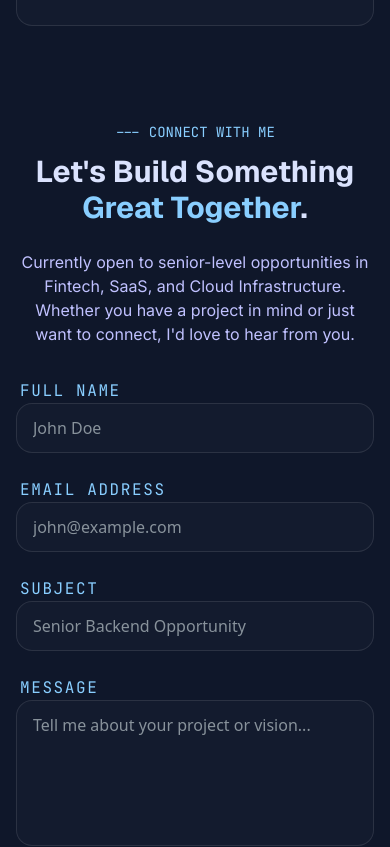
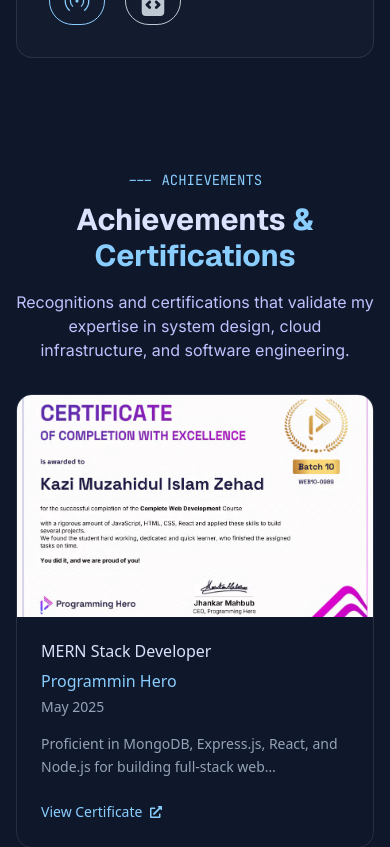
Before and after one commit to Muzahidul-Islam-Zehad/portfolio_zehad, a Next.js app: page / in a window 390 px wide. Shown: the part 5260-6107 px from the top of the page. Built offline with nearby package versions, Linux system fonts and the light colour scheme.

Commit message:
achievements added with full reposivenes and smooth scroll

```diff
--- /dev/null
+++ b/src/app/components/Achievements/Achievements.tsx
@@ -0,0 +1,71 @@
+import React from 'react'
+import { FaExternalLinkAlt } from 'react-icons/fa'
+import { FaAward } from 'react-icons/fa6'
+import Image from 'next/image'
+import Link from 'next/link'
+import { achievements } from './AchievementsData'
+export default function Achievements() {
+  return (
+    <section id="achievements" className="max-w-container-max mx-auto py-8 mt-12">
+      <div className="mb-8 text-center md:text-left">
+        <p className="font-label text-sm text-primary mb-3">
+          --- ACHIEVEMENTS
+        </p>
+        <h1 className="text-3xl md:text-5xl font-bold font-heading text-on-surface mb-4">
+          Achievements <span className="text-primary"> & Certifications</span>
+        </h1>
+        <p className="text-base font-body text-secondary mt-4">
+          Recognitions and certifications that validate my expertise in system design,
+          cloud infrastructure, and software engineering.
+        </p>
+      </div>
+
+      <div className="grid grid-cols-1 md:grid-cols-2 lg:grid-cols-3 gap-8">
+        {achievements.map((achievement) => (
+          <div
+            key={achievement.id}
+            className=" glass-card rounded-2xl overflow-hidden transition-all duration-300 border border-border-subtle"
+          >
+            {/* Certificate Image */}
+            <div className="relative aspect-16/10 overflow-hidden bg-surface-container">
+              <Image
+                src={achievement.image}
+                alt={achievement.title}
+                fill
+                className="object-cover "
+              />
+            </div>
+
+            {/* Content */}
+            <div className="p-6">
+              <h3 className="font-headline-md text-headline-md text-on-surface mb-2 leading-tight">
+                {achievement.title}
+              </h3>
+
+              <p className="text-primary font-medium mb-1">{achievement.issuer}</p>
+              <p className="text-text-muted text-sm mb-4">{achievement.date}</p>
+
+              {achievement.description && (
+                <p className="text-text-muted text-sm leading-relaxed mb-5 line-clamp-2">
+                  {achievement.description}
+                </p>
+              )}
+
+              {achievement.link && (
+                <Link
+                  href={achievement.link}
+                  target="_blank"
+                  rel="noopener noreferrer"
+                  className="inline-flex items-center gap-2 text-sm font-medium text-primary hover:text-primary-fixed transition-colors group-hover:gap-3"
+                >
+                  View Certificate
+                  <FaExternalLinkAlt className="text-xs" />
+                </Link>
+              )}
+            </div>
+          </div>
+        ))}
+      </div>
+    </section>
+  )
+}
--- /dev/null
+++ b/src/app/components/Achievements/AchievementsData.tsx
@@ -0,0 +1,22 @@
+export type Achievement = {
+  id: number;
+  title: string;
+  issuer: string;
+  date: string;
+  image: string;
+  link?: string;
+  description?: string;
+};
+
+export const achievements: Achievement[] = [
+  {
+    id: 1,
+    title: "MERN Stack Developer",
+    issuer: "Programmin Hero",
+    date: "May 2025",
+    image: "/assets/certificate-ph10.avif",
+    link: "https://drive.google.com/file/d/1RVY7gpXIPvaOF52eN4yuaD6h2ybmX72n/view?usp=sharing",
+    description: "Proficient in MongoDB, Express.js, React, and Node.js for building full-stack web applications.",
+  },
+  // Add more as needed
+];
--- a/src/app/components/ContactSection/ContactSection.tsx
+++ b/src/app/components/ContactSection/ContactSection.tsx
@@ -39,7 +39,7 @@
     };
 
     return (
-        <section id="contact" className="relative max-w-container-max mx-auto py-20">
+        <section id="contact" className="relative max-w-container-max mx-auto py-8 mt-8">
 
             <div className="flex flex-col items-center text-center md:items-start md:text-left mb-8">
                 <p className="font-label text-sm text-primary mb-3">
@@ -192,13 +192,13 @@
                             </div>
                         </Link>
 
-                        <Link href="https://twitter.com" target="_blank " className="glass-card p-[--spacing-card-padding] rounded-xl flex items-center gap-4 group">
+                        <Link href="https://www.facebook.com/kaziZehad.FUZU" target="_blank " className="glass-card p-[--spacing-card-padding] rounded-xl flex items-center gap-4 group">
                             <div className="w-12 h-12 rounded-full bg-surface-container-high flex items-center justify-center border border-border-subtle group-hover:border-tertiary transition-colors">
                                 <span className="text-xl text-tertiary"><FaShareAlt /></span>
                             </div>
                             <div>
-                                <p className="font-label text-text-muted mb-1">TWITTER / X</p>
-                                <p className="font-body font-bold text-on-surface text-xs md:text-base">https://twitter.com</p>
+                                <p className="font-label text-text-muted mb-1">Facebook</p>
+                                <p className="font-body font-bold text-on-surface text-xs md:text-base">https://www.facebook.com/kaziZehad.FUZU</p>
                             </div>
                         </Link>
                     </div>
--- a/src/app/components/HeroSection/HeroSection.tsx
+++ b/src/app/components/HeroSection/HeroSection.tsx
@@ -6,7 +6,7 @@
 
 export default function HeroSection() {
     return (
-        <section className="max-w-container-max mx-auto flex flex-col-reverse md:flex-row items-center gap-8 py-12">
+        <section id="home" className="max-w-container-max mx-auto flex flex-col-reverse md:flex-row items-center gap-8 py-12">
             <div className="text-center md:text-left">
                 <h6 className="text-sm font-label text-primary uppercase">
                     --- Full Stack Developer
--- a/src/app/components/Navbar/NavLinks.tsx
+++ b/src/app/components/Navbar/NavLinks.tsx
@@ -3,33 +3,33 @@
 export default function NavLinks() {
     return (
         <div className="hidden md:flex items-center gap-8">
-            <Link
-                href="/"
+            <a
+                href="#home"
                 className="text-primary font-bold border-b-2 border-primary pb-1"
             >
                 Home
-            </Link>
+            </a>
 
-            <Link
+            <a
                 href="#projects"
                 className="text-on-surface-variant hover:text-primary transition-colors duration-200"
             >
                 Projects
-            </Link>
+            </a>
 
-            <Link
+            <a
                 href="#achievements"
                 className="text-on-surface-variant hover:text-primary transition-colors duration-200"
             >
                 Achievements
-            </Link>
+            </a>
 
-            <Link
+            <a
                 href="#contact"
                 className="text-on-surface-variant hover:text-primary transition-colors duration-200"
             >
                 Contact
-            </Link>
+            </a>
         </div>
     )
 }
--- a/src/app/components/Projects/Projects.tsx
+++ b/src/app/components/Projects/Projects.tsx
@@ -4,7 +4,7 @@
 
 export default function Projects() {
     return (
-        <section id="projects" className="max-w-container-max mx-auto py-4 mt-4">
+        <section id="projects" className="max-w-container-max mx-auto py-8 mt-8">
 
             {/* Projects Header */}
             <div className="mb-8 text-center md:text-left">
--- a/src/app/globals.css
+++ b/src/app/globals.css
@@ -84,6 +84,7 @@
     z-index: -1;
 }
 
+
 @keyframes blobOne {
   0% {
     transform: translate(-20vw, -10vh) scale(1);
@@ -127,3 +128,30 @@
 .animate-blob-2 {
   animation: blobTwo 35s ease-in-out infinite;
 }
+
+
+html {
+  scroll-behavior: smooth;
+}
+
+html {
+  scroll-padding-top: 80px;
+  scroll-padding-bottom: 40px;
+}
+
+::-webkit-scrollbar {
+  width: 4px;
+}
+
+::-webkit-scrollbar-track {
+  background: #0b1326;
+}
+
+::-webkit-scrollbar-thumb {
+  background: #89ceff;
+  border-radius: 20px;
+}
+
+::-webkit-scrollbar-thumb:hover {
+  background: #0ea5e9;
+}
--- a/src/app/page.tsx
+++ b/src/app/page.tsx
@@ -1,3 +1,4 @@
+import Achievements from "./components/Achievements/Achievements";
 import ContactSection from "./components/ContactSection/ContactSection";
 import HeroSection from "./components/HeroSection/HeroSection";
 import Projects from "./components/Projects/Projects";
@@ -11,6 +12,7 @@
         <HeroSection />
         <TechnicalExpertise />
         <Projects />
+        <Achievements />
         <ContactSection />
       </main>
 
```
Also changed, not shown: public/assets/certificate-ph10.avif (added).
